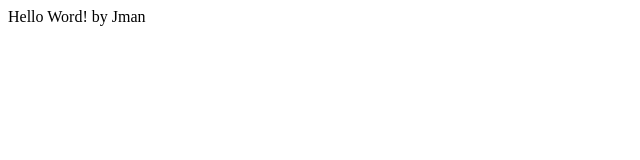
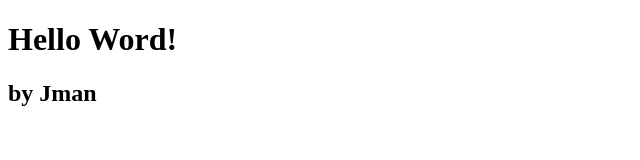
Before and after one commit to Jman511/FID4217, a plain HTML site: page index.html in a window 1280 px wide. Shown: the whole page, without its empty margins (0-640 px from the left). Drawn offline with Linux system fonts and the light colour scheme.

Commit message:
Update index.html

```diff
--- a/index.html
+++ b/index.html
@@ -7,7 +7,7 @@
 
   </head>
   <body>
-    Hello Word!
-    by Jman
+    <h1>Hello Word!</h1>
+   <h2> by Jman</h2>
   </body>
 </html>
```
